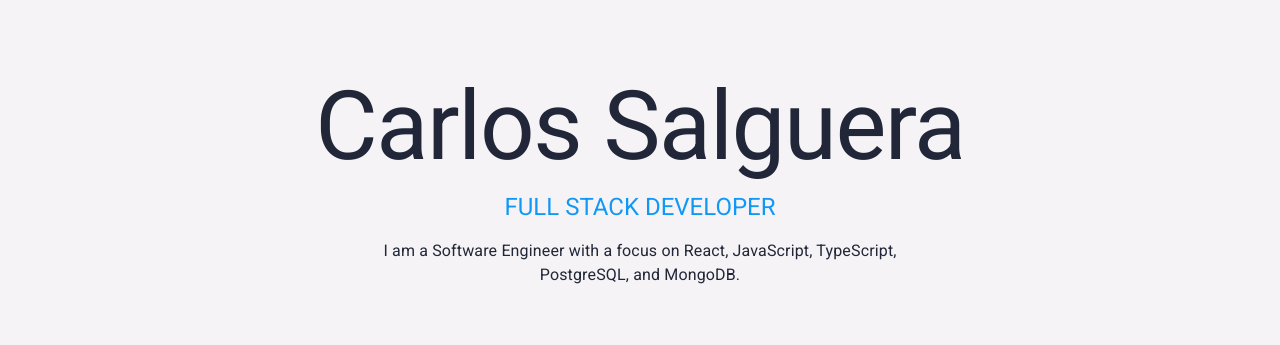
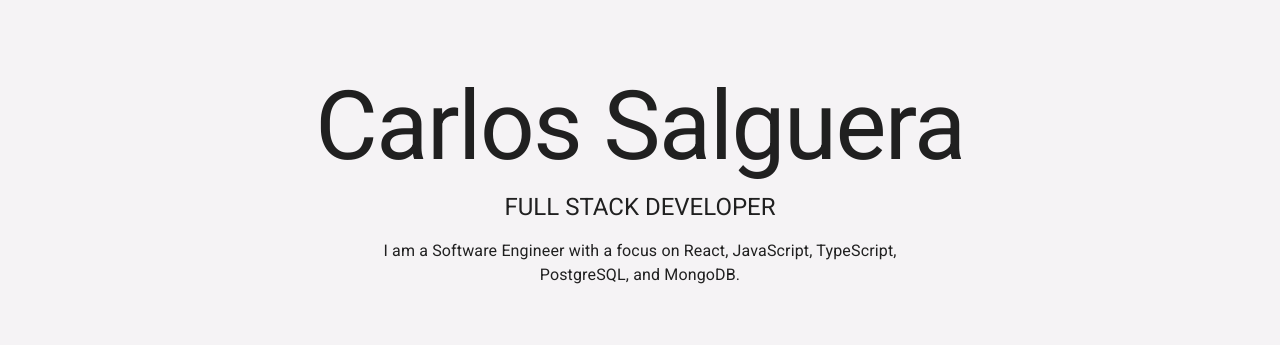
Before and after one commit to csalguera/portfolio-react, a React (Create React App) app: page / in a window 1280 px wide. Shown: the part 200-545 px from the top of the page. Built offline with nearby package versions, Linux system fonts and the light colour scheme; no server answers.

Commit message:
remove fontColor props from Landing page component

```diff
--- a/src/App.jsx
+++ b/src/App.jsx
@@ -113,15 +113,9 @@ function App() {
           setChecked={setChecked}
           setIsDarkPref={setIsDarkPref}
           handleToggle={handleToggle}
-          backgroundColor1={backgroundColor1}
-          backgroundColor2={backgroundColor2}
-          fontColor={fontColor}
         />
         <Landing
-          fontColor1={fontColor}
-          fontColor2={backgroundColor1}
           id={'projects'}
-          arrowColor={fontColor}
           scrollToElement={scrollToElement}
         />
         <Projects
--- a/src/pages/Landing/Landing.jsx
+++ b/src/pages/Landing/Landing.jsx
@@ -9,8 +9,6 @@ function Landing(props) {
   const {
     id,
     arrowColor,
-    fontColor1,
-    fontColor2,
     scrollToElement,
   } = props
 
@@ -26,13 +24,13 @@ function Landing(props) {
         }}
       >
         <Box sx={{ maxWidth: '700px', textAlign: 'center' }}>
-          <Typography variant="h1" sx={{ color: fontColor1 }}>
+          <Typography variant="h1">
             Carlos Salguera
           </Typography>
-          <Typography variant="h5" sx={{ color: fontColor2, py: 1 }}>
+          <Typography variant="h5" sx={{ py: 1 }}>
             FULL STACK DEVELOPER
           </Typography>
-          <Typography sx={{ color: fontColor1, px: 10, py: 1 }}>
+          <Typography sx={{ px: 10, py: 1 }}>
             I am a Software Engineer with a focus on React, JavaScript, TypeScript, PostgreSQL, and MongoDB.
           </Typography>
         </Box>
```
